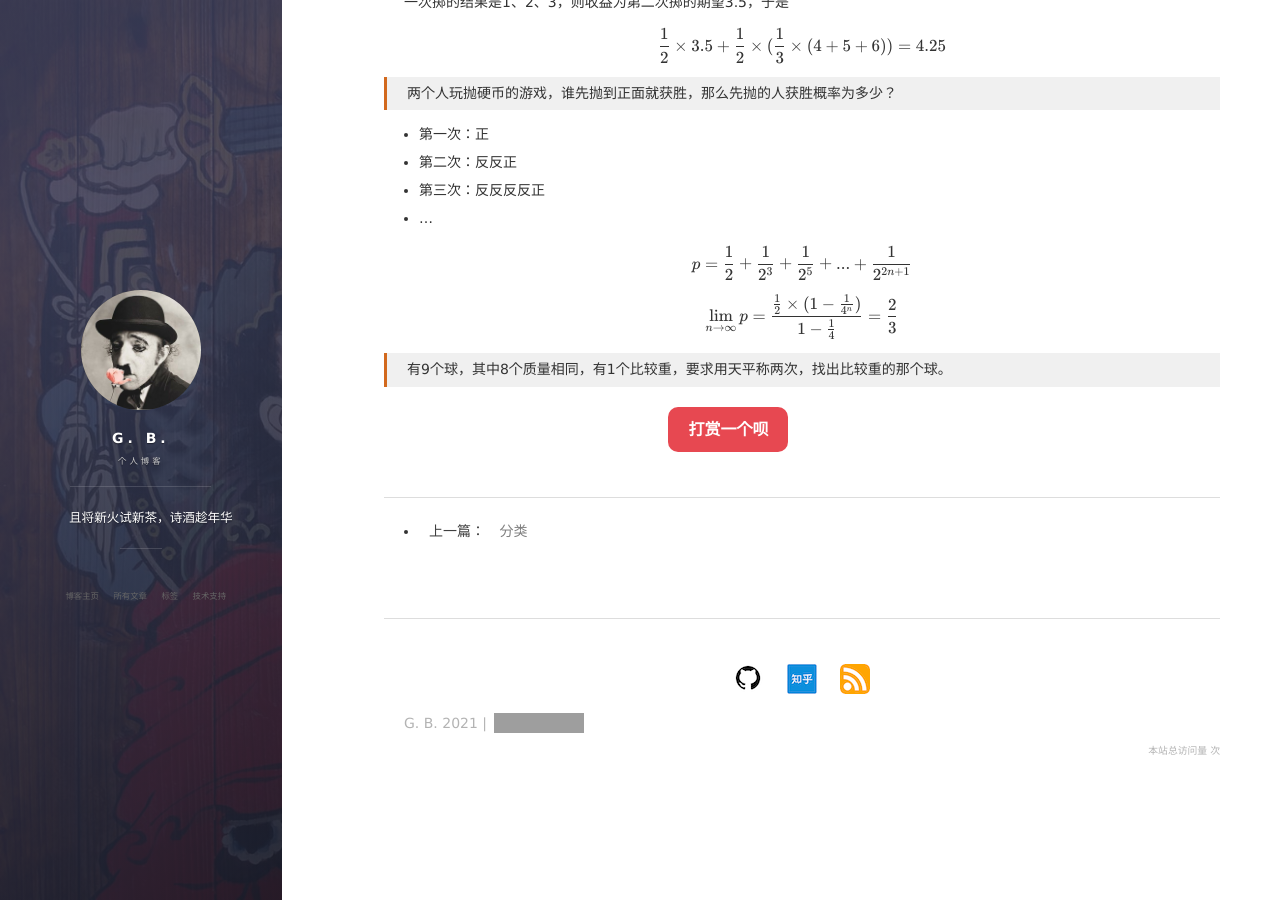
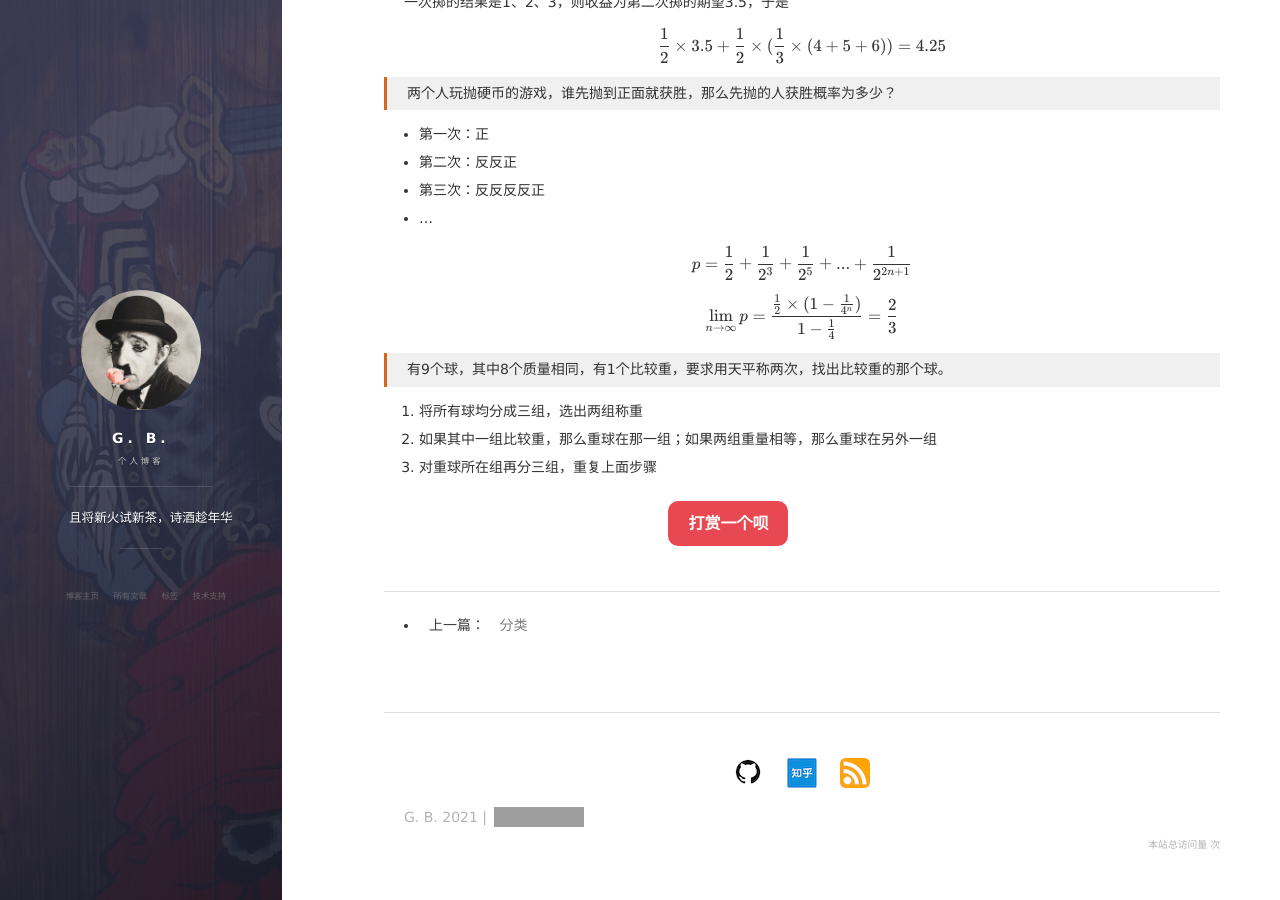
Before and after one commit to Blanket58/Blanket58.github.io, a Jekyll site: the page built from _posts/2021-11-02-brain-teaser.md, in a window 1280 px wide and 900 px high, scrolled down 2484 px. Built offline with Jekyll 4.4.1, drawn with Linux system fonts in a browser that asks for light colours; nearby versions of some CDN libraries; comment, search, counter and statistics services are not loaded; grey boxes are pictures that could not be loaded.

Commit message:
Update 2021-11-02-brain-teaser.md

```diff
--- a/_posts/2021-11-02-brain-teaser.md
+++ b/_posts/2021-11-02-brain-teaser.md
@@ -127,3 +127,7 @@ $$
 $$
 
 > 有9个球，其中8个质量相同，有1个比较重，要求用天平称两次，找出比较重的那个球。
+
+1. 将所有球均分成三组，选出两组称重
+2. 如果其中一组比较重，那么重球在那一组；如果两组重量相等，那么重球在另外一组
+3. 对重球所在组再分三组，重复上面步骤
```
